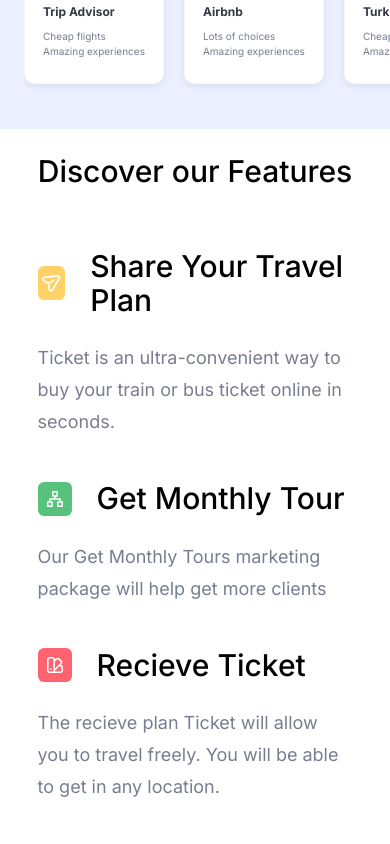
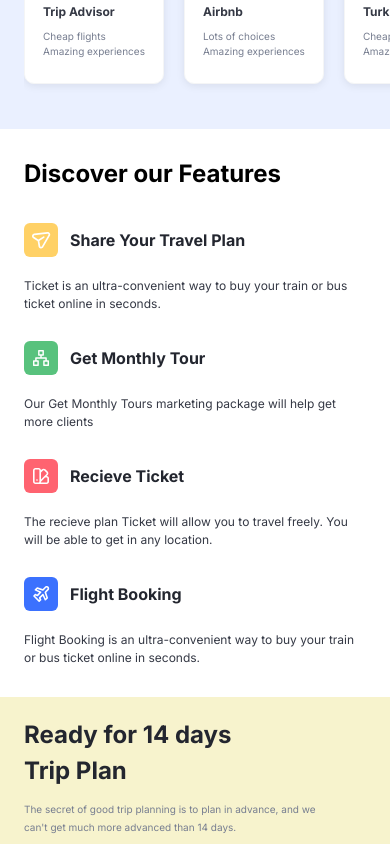
Before and after one commit to ronaldpaek/astro-planner-client, a React (Vite) app: page / in a window 390 px wide. Shown: the part 2160-3004 px from the top of the page. Built offline with nearby package versions, Linux system fonts and the light colour scheme.

Commit message:
fix: discover section to be responsive

```diff
--- a/src/components/DiscoverFeatures.jsx
+++ b/src/components/DiscoverFeatures.jsx
@@ -5,62 +5,63 @@ import flightIcon from '@/assets/flightIcon.svg';
 
 export default function DiscoverFeatures() {
   return (
+    <section className="discover-section">
       <div className="discoverContainer">
         <h2 className="features-text">Discover our Features</h2>
         <div className="features-layout">
-        <div className="flex rows">
-          <div className="flex-col card-layout">
-            <div className="card-layout-container flex">
+          <div className="rows features-container">
+            <div className="card-layout">
+              <div className="card-layout-container">
                 <div className=" flex n-icon">
                   <img src={navigateIcon} alt="navigate to" />
                 </div>
                 <h2 className="discover-text">Share Your Travel Plan</h2>
               </div>
               <p className="text-box">
-              Ticket is an ultra-convenient way to buy your train or bus ticket
-              online in seconds.
+                Ticket is an ultra-convenient way to buy your train or bus
+                ticket online in seconds.
               </p>
             </div>
 
-          <div className=" card-layout flex-col">
-            <div className="card-layout-container flex">
+            <div className=" card-layout">
+              <div className="card-layout-container">
                 <div className=" flex h-icon">
                   <img src={hierarchyIcon} alt="hierarchy" />
                 </div>
                 <h2 className="discover-text">Get Monthly Tour</h2>
               </div>
               <p className="text-box">
-              Our Get Monthly Tours marketing package will help get more clients
+                Our Get Monthly Tours marketing package will help get more
+                clients
               </p>
             </div>
-        </div>
-        <div className="flex rows">
-          <div className="card-layout flex-col">
-            <div className="card-layout-container flex">
+            <div className="card-layout">
+              <div className="card-layout-container">
                 <div className="flex r-icon">
                   <img src={recieveIcon} alt="recieve ticket icon" />
                 </div>
                 <h2 className="discover-text">Recieve Ticket</h2>
               </div>
               <p className="text-box">
-              The recieve plan Ticket will allow you to travel freely. You will
-              be able to get in any location.
+                The recieve plan Ticket will allow you to travel freely. You
+                will be able to get in any location.
               </p>
             </div>
-          <div className="card-layout flex-col">
-            <div className="card-layout-container flex">
+            <div className="card-layout">
+              <div className="card-layout-container">
                 <div className="f-icon flex">
                   <img src={flightIcon} alt="flight icon" />
                 </div>
                 <h2 className="discover-text">Flight Booking</h2>
               </div>
               <p className="text-box">
-              Flight Booking is an ultra-convenient way to buy your train or bus
-              ticket online in seconds.
+                Flight Booking is an ultra-convenient way to buy your train or
+                bus ticket online in seconds.
               </p>
             </div>
           </div>
         </div>
       </div>
+    </section>
   );
 }
--- a/src/components/EasyTripBooking.jsx
+++ b/src/components/EasyTripBooking.jsx
@@ -8,7 +8,7 @@ import book from '@/assets/book.svg';
 
 export default function EasyTripBooking() {
   return (
-    <section>
+    <section className="booking-section">
       <div className="main-container">
         <div className="big-card">
           <div className="big-card-content">
--- a/src/partials/_discover.scss
+++ b/src/partials/_discover.scss
@@ -1,18 +1,34 @@
 @use './variables' as v;
 @use './mixins' as m;
 
+.discover-section {
+  padding: 30px 24px;
+  @media (min-width: 1200px) {
+    padding-block: 70px;
+  }
+}
+
 .discoverContainer {
-  max-width: 1110px;
   margin: 0 auto;
-  align-items: center;
   display: flex;
   flex-direction: column;
-  padding: 70px 135px;
-  gap: 10px;
+  gap: 30px;
+  @media (min-width: 1200px) {
+    gap: 74px;
+  }
 }
 
 .features-text {
-  text-align: center;
+  align-self: start;
+  font-size: 24px;
+  font-weight: 700;
+  line-height: 1.25;
+  margin: 0;
+  @media (min-width: 1200px) {
+    align-self: center;
+    font-size: 40px;
+    font-weight: 700;
+  }
 }
 
 .rows {
@@ -21,17 +37,55 @@
 }
 
 .card-layout {
-  align-items: flex-start;
-  width: 465px;
-  max-width: 1110px; /* Add a max-width constraint */
-  margin: 0 auto; /* Center the element horizontally */
-  height: 100%;
+  gap: 16px;
+  display: flex;
+  flex-direction: column;
+  width: 100%;
+  max-width: 453px;
+}
+
+.card-layout-container {
+  align-items: center;
+  padding-block: 4px;
+  display: flex;
+  gap: 12px;
+
+  .discover-text {
+    margin: 0;
+    line-height: 1.5;
+    font-size: 16px;
+    font-weight: 700;
+    color: v.$color-gray-1;
+    @media (min-width: 1200px) {
+      font-size: 30px;
+      font-weight: 600;
+      line-height: 1.5;
+      color: v.$color-gray-1;
+    }
+  }
 }
 
 .features-layout {
   display: flex;
   flex-direction: column;
-  align-items: center;
+  align-items: flex-start;
+}
+
+.features-container {
+  gap: 24px;
+  display: flex;
+  flex-direction: column;
+  @media (min-width: 1200px) {
+    display: grid;
+    grid-template-columns: repeat(2, 1fr);
+    margin: 0 auto;
+    max-width: 1170px;
+    width: 100%;
+    gap: 56px;
+    .card-layout:nth-child(2n) {
+      margin-left: auto;
+    }
+  }
 }
 
 .n-icon,
@@ -60,30 +114,14 @@
 }
 
 .text-box {
-  line-height: 32px;
-}
-
-@include m.breakpoint('small') {
-  .rows {
-    flex-direction: column;
-    align-items: center;
-    gap: 0px;
-  }
-
-  .card-layout {
-    width: 85%;
-  }
-  .discoverContainer {
-    padding: unset;
-    width: 95%;
-  }
-  .card-layout-container {
-    flex-direction: row !important;
+  line-height: 1.5;
+  margin-bottom: 0;
+  font-size: 12px;
+  color: v.$color-gray-2;
+  @media (min-width: 1200px) {
+    font-size: 16px;
+    line-height: 1.7;
+    color: v.$color-gray-2;
+    font-size: 18px;
   }
 }
-
-@include m.breakpoint('medium') {
-  .rows {
-    gap: 0px;
-  }
-}
--- a/src/partials/_easy-trip-bookings.scss
+++ b/src/partials/_easy-trip-bookings.scss
@@ -1,7 +1,7 @@
 @use './variables' as v;
 @use './mixins' as m;
 
-section {
+.booking-section {
   background: #eaf0ff;
   padding: 30px 24px;
   @media (min-width: 1200px) {
```
Lines whose indentation alone changed are shown as unchanged.
